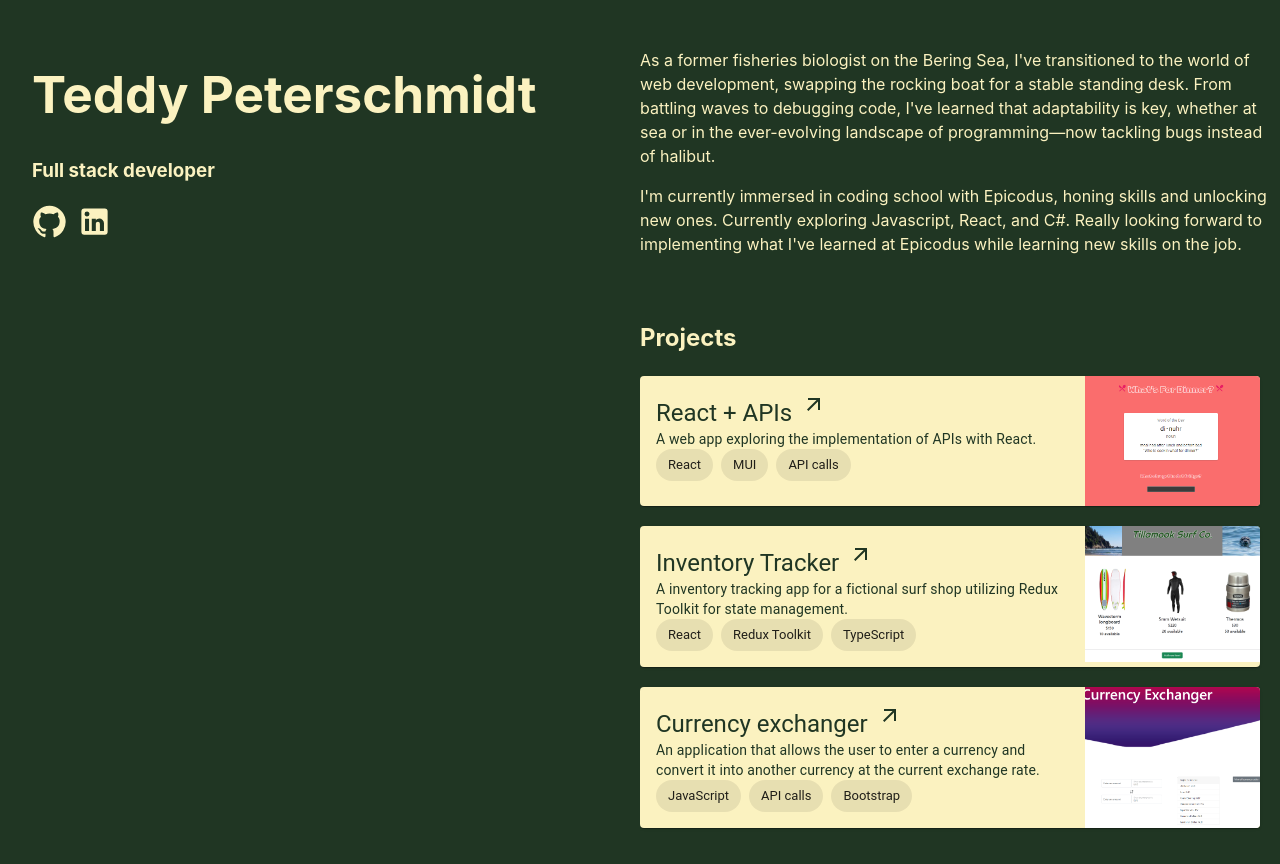
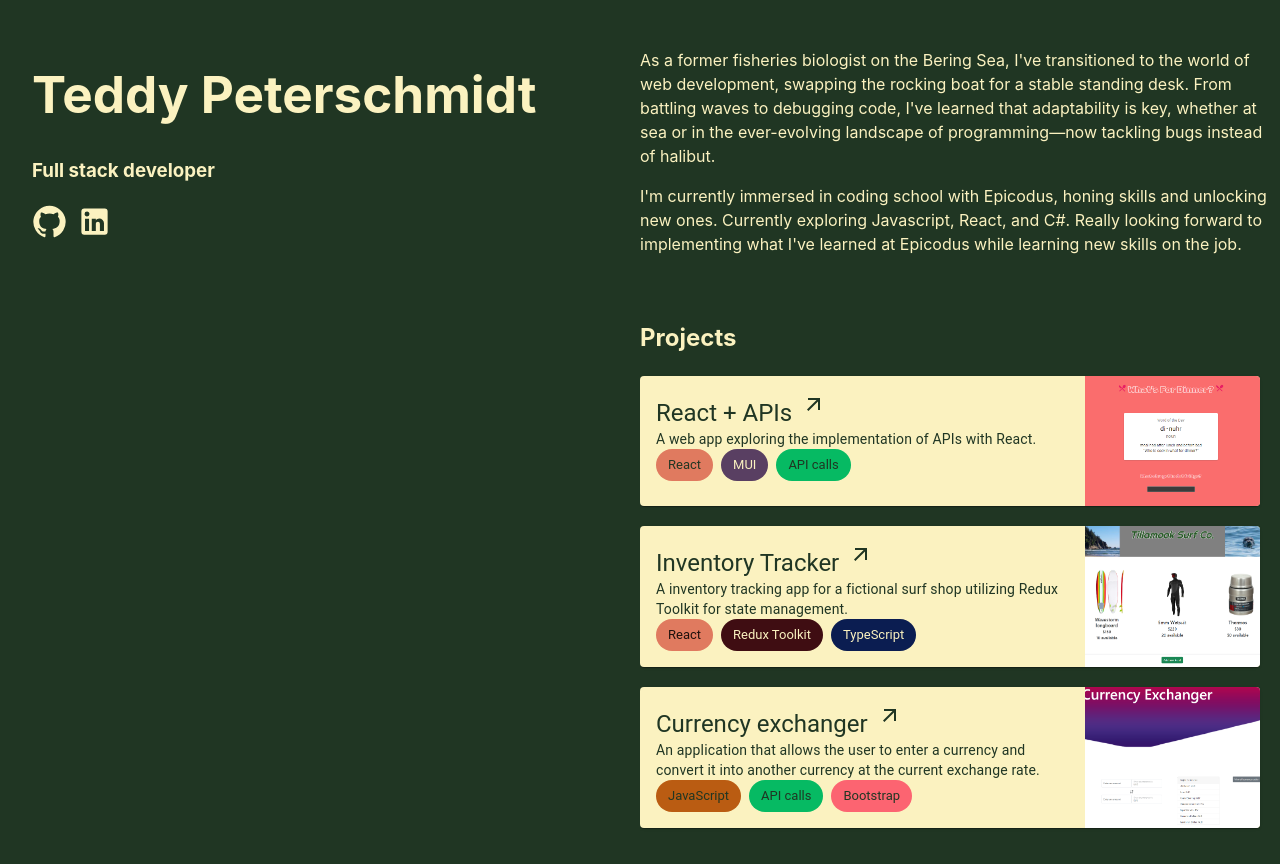
Before and after one commit to teddyXIV/portfolio-v2, a React (Vite) app: page / in a window 1280 px wide. Built offline with nearby package versions, Linux system fonts and the light colour scheme.

Commit message:
add styling to project chips

```diff
--- a/src/components/Projects.tsx
+++ b/src/components/Projects.tsx
@@ -22,6 +22,16 @@
         }
     }
 
+    const arrowStyle = {
+        marginLeft: '10px',
+        marginBottom: '5px'
+    }
+
+    const mediaStyle = {
+        width: 175,
+        marginLeft: 'auto'
+    }
+
     return (
         <>
             <div className="project-container">
@@ -32,20 +42,20 @@
                             <CardContent>
                                 <Typography variant="h5" component="div">
                                     React + APIs
-                                    <ArrowOutwardIcon fontSize='medium' sx={{ marginLeft: '10px', marginBottom: '5px' }} />
+                                    <ArrowOutwardIcon fontSize='medium' sx={arrowStyle} />
                                 </Typography>
                                 <Typography variant="body2">
                                     A web app exploring the implementation of APIs with React.
                                 </Typography>
                                 <Stack direction="row" spacing={1}>
-                                    <Chip label="React" />
-                                    <Chip label="MUI" />
-                                    <Chip label="API calls" />
+                                    <Chip label="React" sx={{ background: '#e07a5f', color: "#203623" }} />
+                                    <Chip label="MUI" sx={{ background: '#593F62', color: "#FBF2C0" }} />
+                                    <Chip label="API calls" sx={{ background: '#06BA63', color: "#203623" }} />
                                 </Stack>
                             </CardContent>
                             <CardMedia
                                 component="img"
-                                sx={{ width: 175, marginLeft: 'auto' }}
+                                sx={mediaStyle}
                                 image="src\assets\react_api.png"
                                 alt="the front page of my React + API project"
 
@@ -59,48 +69,46 @@
                             <CardContent >
                                 <Typography variant="h5" component="div">
                                     Inventory Tracker
-                                    <ArrowOutwardIcon fontSize='medium' sx={{ marginLeft: '10px', marginBottom: '5px' }} />
+                                    <ArrowOutwardIcon fontSize='medium' sx={arrowStyle} />
                                 </Typography>
                                 <Typography variant="body2">
                                     A inventory tracking app for a fictional surf shop utilizing Redux Toolkit for state management.
                                 </Typography>
                                 <Stack direction="row" spacing={1}>
-                                    <Chip label="React" />
-                                    <Chip label="Redux Toolkit" />
-                                    <Chip label="TypeScript" />
+                                    <Chip label="React" sx={{ background: '#e07a5f' }} />
+                                    <Chip label="Redux Toolkit" sx={{ background: '#3F0D12', color: "#FBF2C0" }} />
+                                    <Chip label="TypeScript" sx={{ background: '#0B1D51', color: "#FBF2C0" }} />
                                 </Stack>
                             </CardContent>
-                            <div className="card-pic">
-                                <CardMedia
-                                    component="img"
-                                    sx={{ width: 175, marginLeft: 'auto' }}
-                                    image="src\assets\redux_inventory.png"
-                                    alt="the front page of my Inventory Tracker project"
-                                />
-                            </div>
+                            <CardMedia
+                                component="img"
+                                sx={mediaStyle}
+                                image="src\assets\redux_inventory.png"
+                                alt="the front page of my Inventory Tracker project"
+                            />
                         </Box>
                     </CardActionArea>
                 </Card>
                 <Card className='project-card' sx={cardStyle}>
                     <CardActionArea component={Link} href="https://github.com/teddyXIV/Currency-Exchanger.git" target='_blank'>
-                        <Box sx={{ display: 'flex', flexDirection: 'row' }}>
+                        <Box sx={{ display: 'flex' }}>
                             <CardContent>
                                 <Typography variant="h5" component="div">
                                     Currency exchanger
-                                    <ArrowOutwardIcon fontSize='medium' sx={{ marginLeft: '10px', marginBottom: '5px' }} />
+                                    <ArrowOutwardIcon fontSize='medium' sx={arrowStyle} />
                                 </Typography>
                                 <Typography variant="body2">
                                     An application that allows the user to enter a currency and convert it into another currency at the current exchange rate.
                                 </Typography>
                                 <Stack direction="row" spacing={1}>
-                                    <Chip label="JavaScript" />
-                                    <Chip label="API calls" />
-                                    <Chip label="Bootstrap" />
+                                    <Chip label="JavaScript" sx={{ background: '#BA5C12', color: "#203623" }} />
+                                    <Chip label="API calls" sx={{ background: '#06BA63', color: "#203623" }} />
+                                    <Chip label="Bootstrap" sx={{ background: '#FC6471', color: "#203623" }} />
                                 </Stack>
                             </CardContent>
                             <CardMedia
                                 component="img"
-                                sx={{ width: 175, marginLeft: 'auto' }}
+                                sx={mediaStyle}
                                 image="src\assets\currency_api.png"
                                 alt="the front page of my Currency Exchange project"
                             />
```
